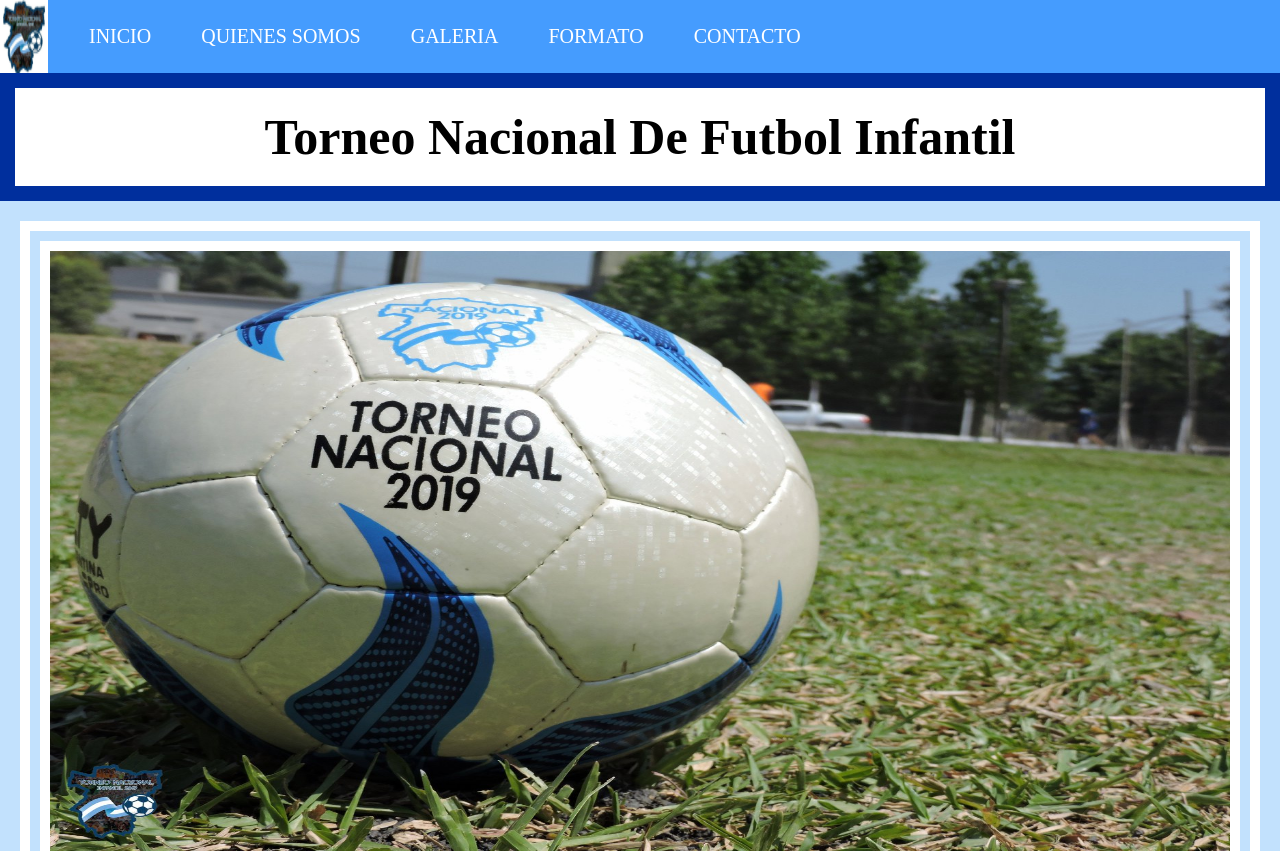
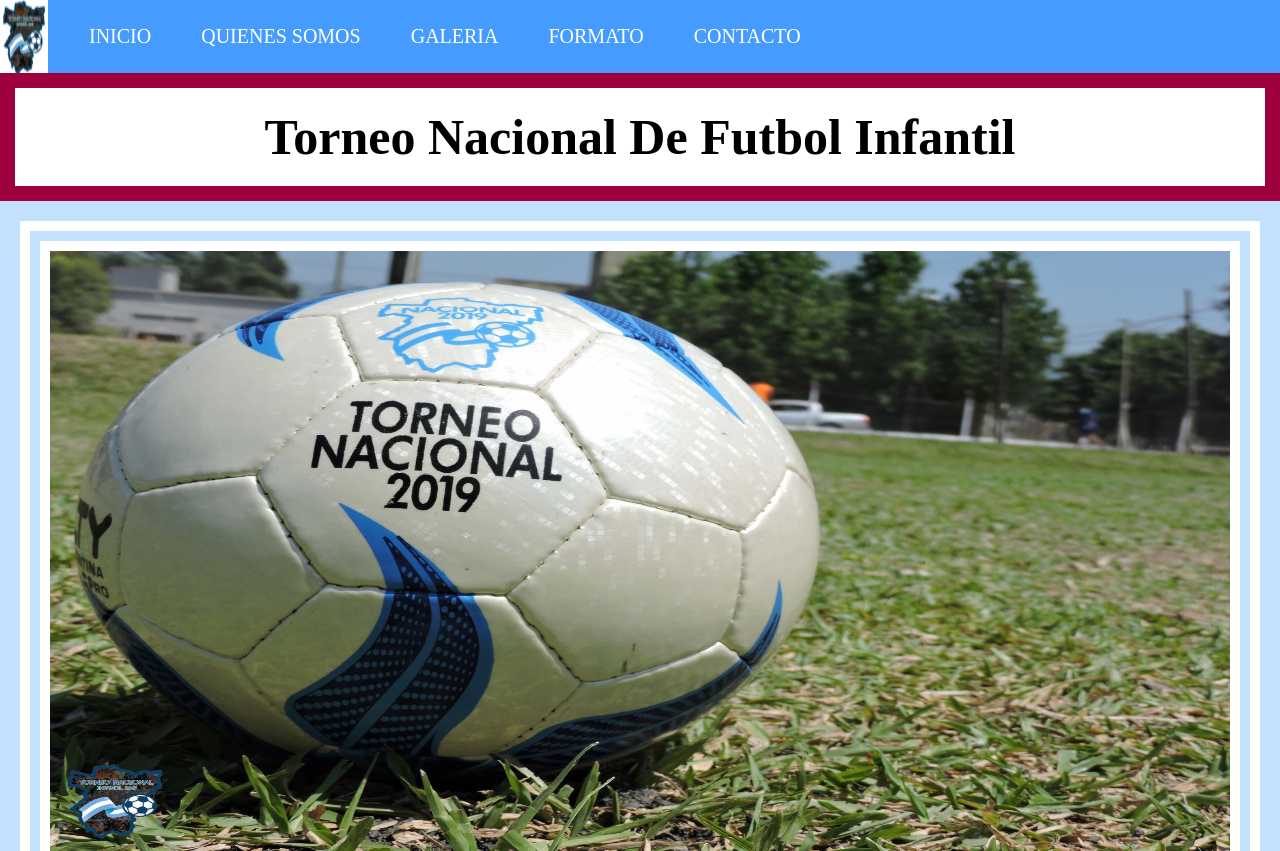
Before and after one commit to nachoo07/futbol-liga, a plain HTML site: page index.html in a window 1280 px wide. Shown: the top 851 px of the page. Drawn offline with Linux system fonts and the light colour scheme.

Commit message:
cambio color el titulo

```diff
--- a/css/styles.css
+++ b/css/styles.css
@@ -31,7 +31,7 @@ footer {
     font-size: 50px;
     text-align: center;
     padding: 20px 0;
-    border: solid 15px rgb(0, 47, 157);
+    border: solid 15px rgb(157, 0, 60);
     background-color: white;
 }
 
```
Also changed, not shown: 1 other file.
